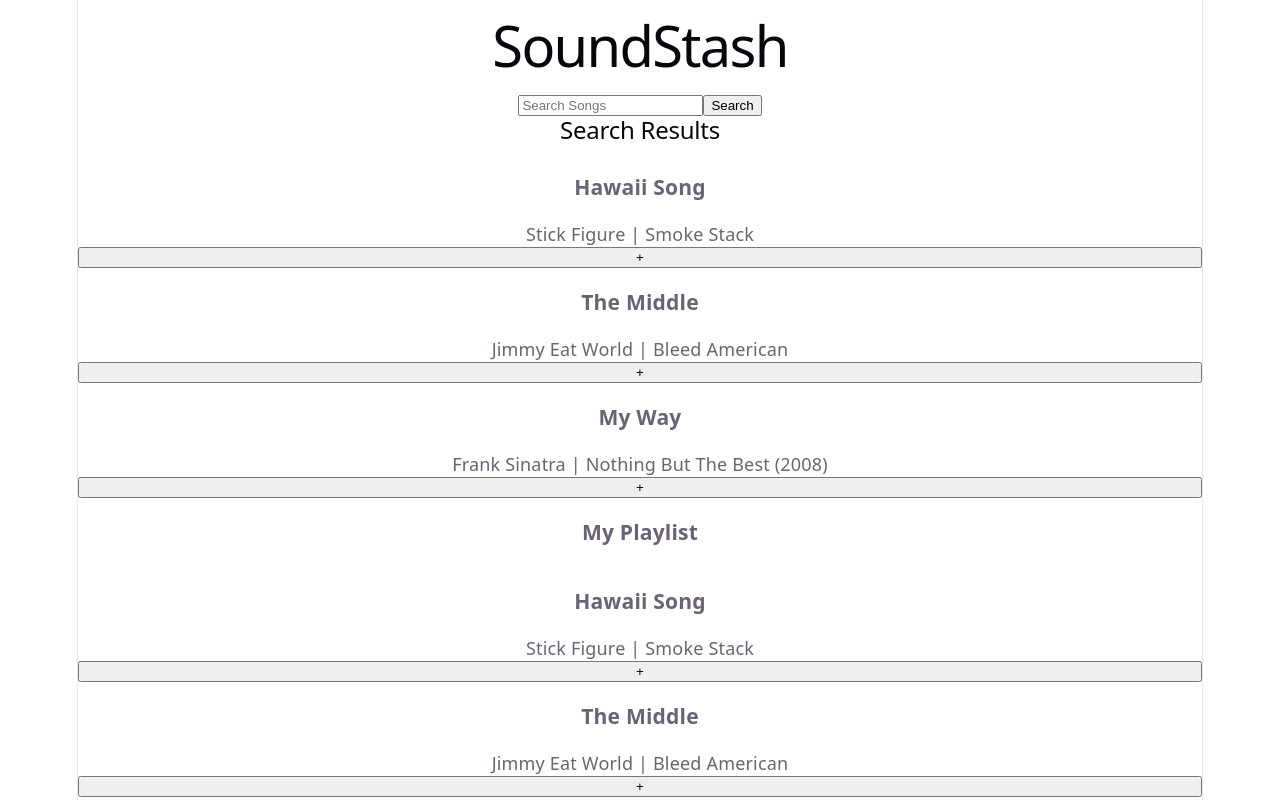
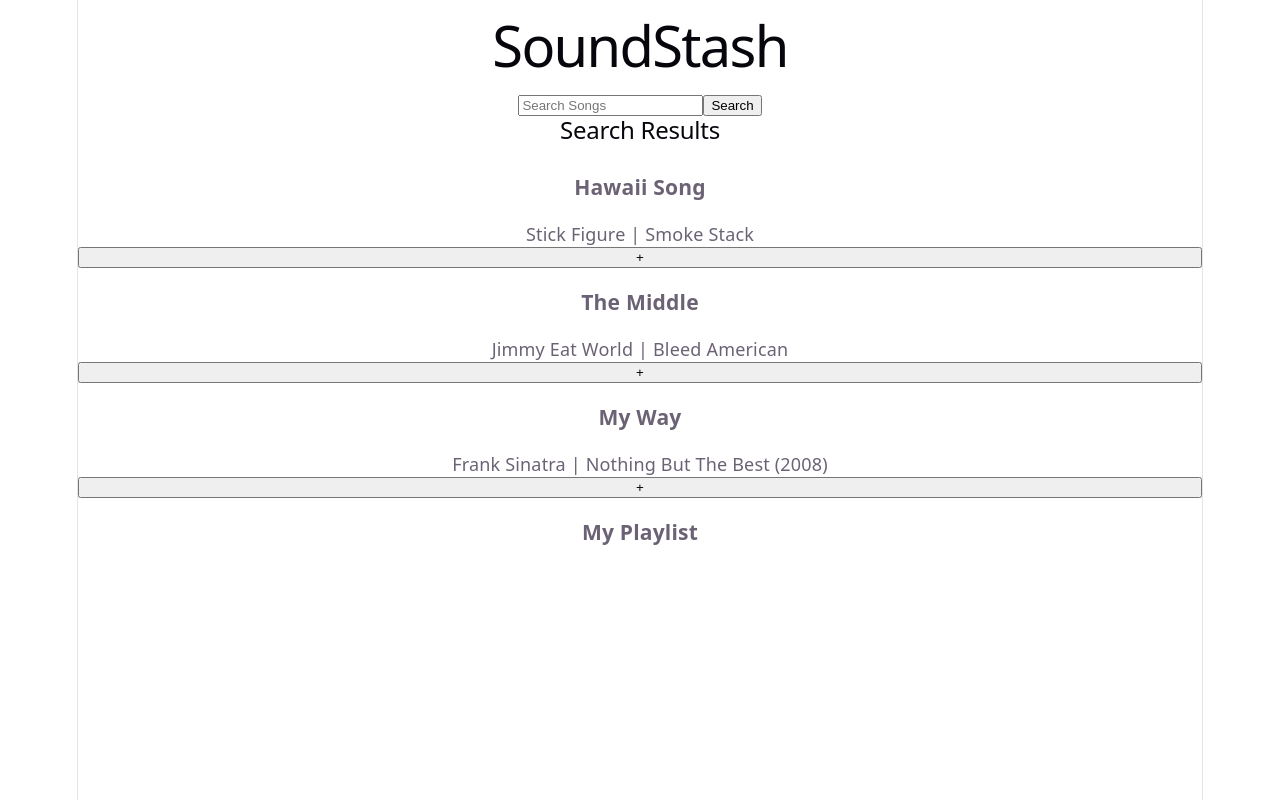
Before and after one commit to nwsmithdev/SoundStash, a React (Vite) app: page / in a window 1280 px wide. Built offline with nearby package versions, Linux system fonts and the light colour scheme.

Commit message:
feat: add and remove tracks from playlist

```diff
--- a/src/Components/App/App.jsx
+++ b/src/Components/App/App.jsx
@@ -1,8 +1,11 @@
+import { useState } from "react";
 import SearchBar from "../SearchBar/SearchBar.jsx";
 import SearchResults from "../SearchResults/SearchResults.jsx";
 import Playlist from "../Playlist/Playlist.jsx";
 
 function App() {
+  const [playlistTracks, setPlaylistTracks] = useState([]);
+
   const tracksArr = [
     {
       title: "Hawaii Song",
@@ -24,28 +27,34 @@ function App() {
     },
   ];
 
+  const addTrack = (track) => {
+    const isAlreadyAdded = playlistTracks.some(
+      (existingTrack) => existingTrack.id === track.id,
+    );
+    if (!isAlreadyAdded) {
+      setPlaylistTracks([...playlistTracks, track]);
+    }
+  };
+
+  const removeTrack = (track) => {
+    const updatedTracks = playlistTracks.filter(
+      (existingTrack) => existingTrack.id !== track.id,
+    );
+    setPlaylistTracks(updatedTracks);
+  };
+
   const playlistName = "My Playlist";
-  const playlistTracks = [
-    {
-      title: "Hawaii Song",
-      artist: "Stick Figure",
-      album: "Smoke Stack",
-      id: "01",
-    },
-    {
-      title: "The Middle",
-      artist: "Jimmy Eat World",
-      album: "Bleed American",
-      id: "02",
-    },
-  ];
 
   return (
     <>
       <h1>SoundStash</h1>
       <SearchBar />
-      <SearchResults tracks={tracksArr} />
-      <Playlist name={playlistName} trackListing={playlistTracks} />
+      <SearchResults tracks={tracksArr} addTrack={addTrack} />
+      <Playlist
+        name={playlistName}
+        trackListing={playlistTracks}
+        removeTrack={removeTrack}
+      />
     </>
   );
 }
--- a/src/Components/Playlist/Playlist.jsx
+++ b/src/Components/Playlist/Playlist.jsx
@@ -5,7 +5,11 @@ function Playlist(props) {
   return (
     <>
       <h3>{props.name}</h3>
-      <TrackList tracks={props.trackListing} />
+      <TrackList
+        tracks={props.trackListing}
+        isPlaylistTrack={true}
+        removeTrack={props.removeTrack}
+      />
     </>
   );
 }
--- a/src/Components/SearchResults/SearchResults.jsx
+++ b/src/Components/SearchResults/SearchResults.jsx
@@ -4,7 +4,7 @@ function SearchResults(props) {
   return (
     <>
       <h2>Search Results</h2>
-      <TrackList tracks={props.tracks} />
+      <TrackList tracks={props.tracks} addTrack={props.addTrack} />
     </>
   );
 }
--- a/src/Components/Track/Track.jsx
+++ b/src/Components/Track/Track.jsx
@@ -3,11 +3,20 @@ import styles from "./Track.module.css";
 function Track(props) {
   return (
     <>
-      <h3>{props.title}</h3>
+      <h3>{props.track.title}</h3>
       <p>
-        {props.artist} | {props.album}
+        {props.track.artist} | {props.track.album}
       </p>
-      <button aria-label="Add song to playlist">+</button>
+      <button
+        aria-label="Add song to playlist"
+        onClick={
+          props.isPlaylistTrack
+            ? () => props.removeTrack(props.track)
+            : () => props.addTrack(props.track)
+        }
+      >
+        {props.isPlaylistTrack ? "-" : "+"}
+      </button>
     </>
   );
 }
--- a/src/Components/TrackList/TrackList.jsx
+++ b/src/Components/TrackList/TrackList.jsx
@@ -7,10 +7,11 @@ function TrackList(props) {
       {props.tracks.map((track) => {
         return (
           <Track
-            title={track.title}
-            artist={track.artist}
-            album={track.album}
+            track={track}
             key={track.id}
+            addTrack={props.addTrack}
+            removeTrack={props.removeTrack}
+            isPlaylistTrack={props.isPlaylistTrack}
           />
         );
       })}
```
